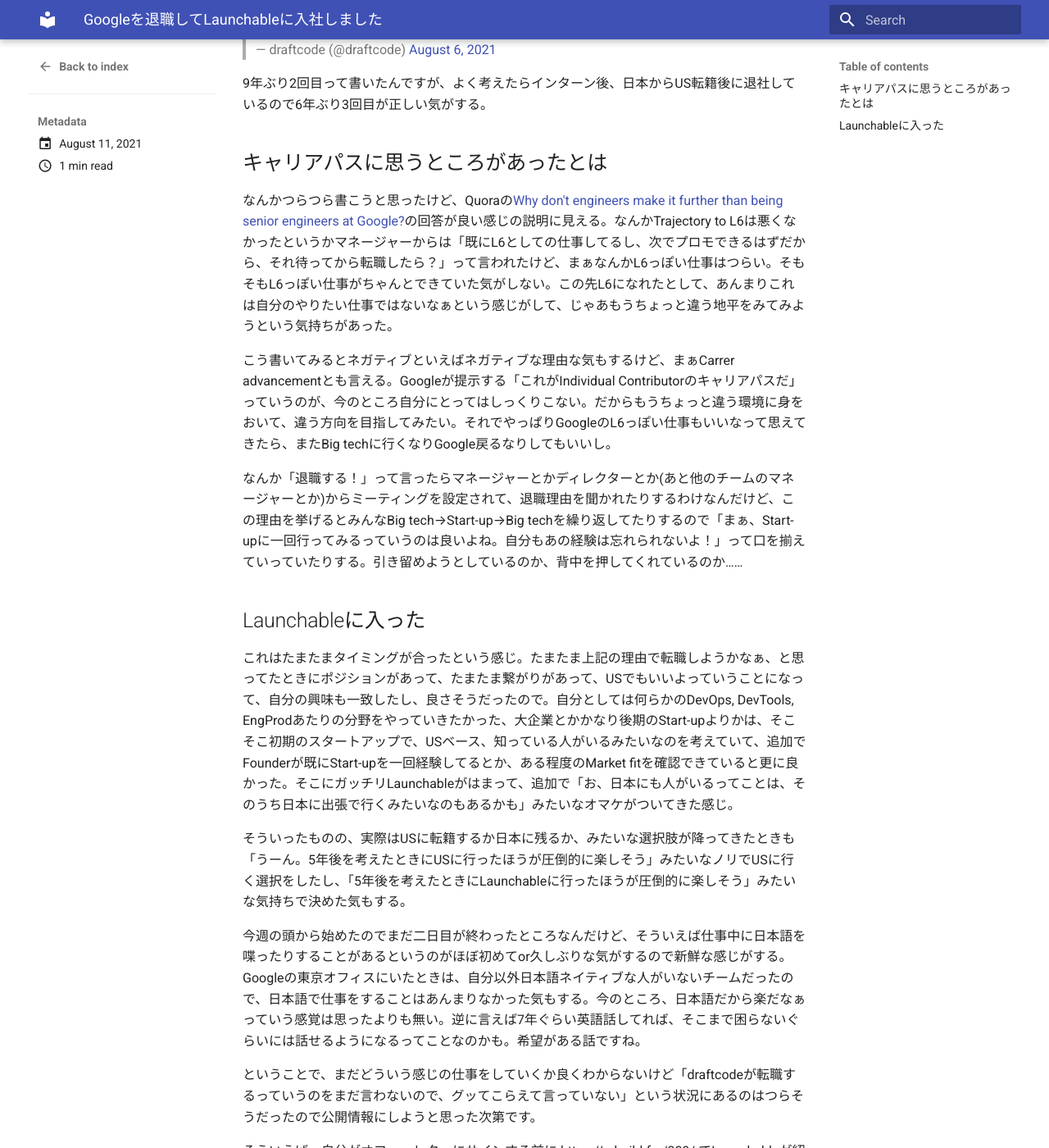
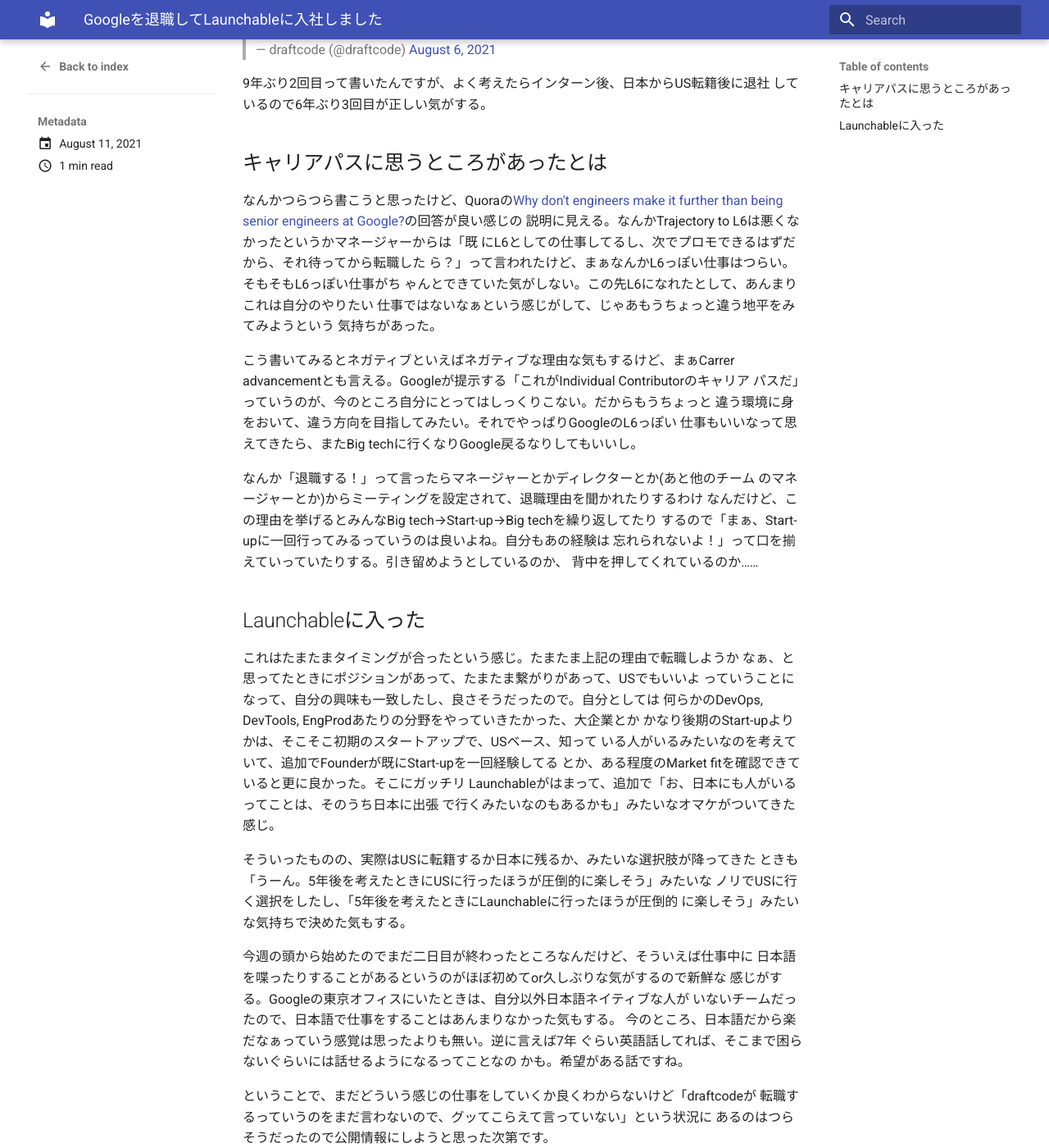
Before and after one commit to draftcode/draftcode.github.com, an MkDocs documentation site: the page built from docs/blog/posts/2021-08-11-googleを退職してlaunchableに入社しました.md, in a window 1280 px wide and 1400 px high, scrolled down 423 px. Shown: the whole window at 82% size. Built offline with MkDocs 1.6.1 and Material for MkDocs 9.7.7, drawn with Linux system fonts in a browser that asks for light colours; comment, search, counter and statistics services are not loaded; some of the changed text lies outside the part shown.

```diff
--- a/docs/blog/posts/2021-08-11-googleを退職してlaunchableに入社しました.md
+++ b/docs/blog/posts/2021-08-11-googleを退職してlaunchableに入社しました.md
@@ -2,30 +2,72 @@
 title: Googleを退職してLaunchableに入社しました
 date: 2021-08-11T00:29:53-07:00
 ---
-新卒でGoogleに入社して7年ちょっと経って、なんか最近社内・社外問わず転職しているひとをチラホラ見るし、ちょっとキャリアパスを真面目に考えたら転職してもいいかなぁと思ったので転職した。ちょうどいい時期に[Launchable](https://www.launchableinc.com/)にポジションがあったので、コンタクトをとって採用パスにのせてもらったら、採用された感じ。
+
+新卒でGoogleに入社して7年ちょっと経って、なんか最近社内・社外問わず転職している
+ひとをチラホラ見るし、ちょっとキャリアパスを真面目に考えたら転職してもいいかなぁ
+と思ったので転職した。ちょうどいい時期に[Launchable](https://www.launchableinc.com/)
+にポジションがあったので、コンタクトをとって採用パスにのせてもらったら、採用され
+た感じ。
 
 <blockquote class="twitter-tweet"><p lang="ja" dir="ltr">机ついた！ちなみに今日が最終出社です。 <a href="https://t.co/hE1djPvi8P">pic.twitter.com/hE1djPvi8P</a></p>&mdash; draftcode (@draftcode) <a href="https://twitter.com/draftcode/status/1423698264952512516?ref_src=twsrc%5Etfw">August 6, 2021</a></blockquote> <script async src="https://platform.twitter.com/widgets.js" charset="utf-8"></script>
 
 <blockquote class="twitter-tweet"><p lang="ja" dir="ltr">Google退社（9年ぶり2回目）</p>&mdash; draftcode (@draftcode) <a href="https://twitter.com/draftcode/status/1423738230478827521?ref_src=twsrc%5Etfw">August 6, 2021</a></blockquote> <script async src="https://platform.twitter.com/widgets.js" charset="utf-8"></script>
 
-9年ぶり2回目って書いたんですが、よく考えたらインターン後、日本からUS転籍後に退社しているので6年ぶり3回目が正しい気がする。
+9年ぶり2回目って書いたんですが、よく考えたらインターン後、日本からUS転籍後に退社
+しているので6年ぶり3回目が正しい気がする。
 
 ## キャリアパスに思うところがあったとは
 
-なんかつらつら書こうと思ったけど、Quoraの[Why don't engineers make it further than being senior engineers at Google?](https://qr.ae/pGgSbC)の回答が良い感じの説明に見える。なんかTrajectory to L6は悪くなかったというかマネージャーからは「既にL6としての仕事してるし、次でプロモできるはずだから、それ待ってから転職したら？」って言われたけど、まぁなんかL6っぽい仕事はつらい。そもそもL6っぽい仕事がちゃんとできていた気がしない。この先L6になれたとして、あんまりこれは自分のやりたい仕事ではないなぁという感じがして、じゃあもうちょっと違う地平をみてみようという気持ちがあった。
+なんかつらつら書こうと思ったけど、Quoraの[Why don't engineers make it further
+than being senior engineers at Google?](https://qr.ae/pGgSbC)の回答が良い感じの
+説明に見える。なんかTrajectory to L6は悪くなかったというかマネージャーからは「既
+にL6としての仕事してるし、次でプロモできるはずだから、それ待ってから転職した
+ら？」って言われたけど、まぁなんかL6っぽい仕事はつらい。そもそもL6っぽい仕事がち
+ゃんとできていた気がしない。この先L6になれたとして、あんまりこれは自分のやりたい
+仕事ではないなぁという感じがして、じゃあもうちょっと違う地平をみてみようという
+気持ちがあった。
 
-こう書いてみるとネガティブといえばネガティブな理由な気もするけど、まぁCarrer advancementとも言える。Googleが提示する「これがIndividual Contributorのキャリアパスだ」っていうのが、今のところ自分にとってはしっくりこない。だからもうちょっと違う環境に身をおいて、違う方向を目指してみたい。それでやっぱりGoogleのL6っぽい仕事もいいなって思えてきたら、またBig techに行くなりGoogle戻るなりしてもいいし。
+こう書いてみるとネガティブといえばネガティブな理由な気もするけど、まぁCarrer
+advancementとも言える。Googleが提示する「これがIndividual Contributorのキャリア
+パスだ」っていうのが、今のところ自分にとってはしっくりこない。だからもうちょっと
+違う環境に身をおいて、違う方向を目指してみたい。それでやっぱりGoogleのL6っぽい
+仕事もいいなって思えてきたら、またBig techに行くなりGoogle戻るなりしてもいいし。
 
-なんか「退職する！」って言ったらマネージャーとかディレクターとか(あと他のチームのマネージャーとか)からミーティングを設定されて、退職理由を聞かれたりするわけなんだけど、この理由を挙げるとみんなBig tech→Start-up→Big techを繰り返してたりするので「まぁ、Start-upに一回行ってみるっていうのは良いよね。自分もあの経験は忘れられないよ！」って口を揃えていっていたりする。引き留めようとしているのか、背中を押してくれているのか……
+なんか「退職する！」って言ったらマネージャーとかディレクターとか(あと他のチーム
+のマネージャーとか)からミーティングを設定されて、退職理由を聞かれたりするわけ
+なんだけど、この理由を挙げるとみんなBig tech→Start-up→Big techを繰り返してたり
+するので「まぁ、Start-upに一回行ってみるっていうのは良いよね。自分もあの経験は
+忘れられないよ！」って口を揃えていっていたりする。引き留めようとしているのか、
+背中を押してくれているのか……
 
 ## Launchableに入った
 
-これはたまたまタイミングが合ったという感じ。たまたま上記の理由で転職しようかなぁ、と思ってたときにポジションがあって、たまたま繋がりがあって、USでもいいよっていうことになって、自分の興味も一致したし、良さそうだったので。自分としては何らかのDevOps, DevTools, EngProdあたりの分野をやっていきたかった、大企業とかかなり後期のStart-upよりかは、そこそこ初期のスタートアップで、USベース、知っている人がいるみたいなのを考えていて、追加でFounderが既にStart-upを一回経験してるとか、ある程度のMarket fitを確認できていると更に良かった。そこにガッチリLaunchableがはまって、追加で「お、日本にも人がいるってことは、そのうち日本に出張で行くみたいなのもあるかも」みたいなオマケがついてきた感じ。
+これはたまたまタイミングが合ったという感じ。たまたま上記の理由で転職しようか
+なぁ、と思ってたときにポジションがあって、たまたま繋がりがあって、USでもいいよ
+っていうことになって、自分の興味も一致したし、良さそうだったので。自分としては
+何らかのDevOps, DevTools, EngProdあたりの分野をやっていきたかった、大企業とか
+かなり後期のStart-upよりかは、そこそこ初期のスタートアップで、USベース、知って
+いる人がいるみたいなのを考えていて、追加でFounderが既にStart-upを一回経験してる
+とか、ある程度のMarket fitを確認できていると更に良かった。そこにガッチリ
+Launchableがはまって、追加で「お、日本にも人がいるってことは、そのうち日本に出張
+で行くみたいなのもあるかも」みたいなオマケがついてきた感じ。
 
-そういったものの、実際はUSに転籍するか日本に残るか、みたいな選択肢が降ってきたときも「うーん。5年後を考えたときにUSに行ったほうが圧倒的に楽しそう」みたいなノリでUSに行く選択をしたし、「5年後を考えたときにLaunchableに行ったほうが圧倒的に楽しそう」みたいな気持ちで決めた気もする。
+そういったものの、実際はUSに転籍するか日本に残るか、みたいな選択肢が降ってきた
+ときも「うーん。5年後を考えたときにUSに行ったほうが圧倒的に楽しそう」みたいな
+ノリでUSに行く選択をしたし、「5年後を考えたときにLaunchableに行ったほうが圧倒的
+に楽しそう」みたいな気持ちで決めた気もする。
 
-今週の頭から始めたのでまだ二日目が終わったところなんだけど、そういえば仕事中に日本語を喋ったりすることがあるというのがほぼ初めてor久しぶりな気がするので新鮮な感じがする。Googleの東京オフィスにいたときは、自分以外日本語ネイティブな人がいないチームだったので、日本語で仕事をすることはあんまりなかった気もする。今のところ、日本語だから楽だなぁっていう感覚は思ったよりも無い。逆に言えば7年ぐらい英語話してれば、そこまで困らないぐらいには話せるようになるってことなのかも。希望がある話ですね。
+今週の頭から始めたのでまだ二日目が終わったところなんだけど、そういえば仕事中に
+日本語を喋ったりすることがあるというのがほぼ初めてor久しぶりな気がするので新鮮な
+感じがする。Googleの東京オフィスにいたときは、自分以外日本語ネイティブな人が
+いないチームだったので、日本語で仕事をすることはあんまりなかった気もする。
+今のところ、日本語だから楽だなぁっていう感覚は思ったよりも無い。逆に言えば7年
+ぐらい英語話してれば、そこまで困らないぐらいには話せるようになるってことなの
+かも。希望がある話ですね。
 
-ということで、まだどういう感じの仕事をしていくか良くわからないけど「draftcodeが転職するっていうのをまだ言わないので、グッてこらえて言っていない」という状況にあるのはつらそうだったので公開情報にしようと思った次第です。
+ということで、まだどういう感じの仕事をしていくか良くわからないけど「draftcodeが
+転職するっていうのをまだ言わないので、グッてこらえて言っていない」という状況に
+あるのはつらそうだったので公開情報にしようと思った次第です。
 
-そういえば、自分がオファーレターにサインする前に https://rebuild.fm/309/ でLaunchableが紹介されたのだけど、これはRebuild転職にあたるのだろうか。
+そういえば、自分がオファーレターにサインする前に https://rebuild.fm/309/ で
+Launchableが紹介されたのだけど、これはRebuild転職にあたるのだろうか。
--- a/mkdocs.yml
+++ b/mkdocs.yml
@@ -8,6 +8,8 @@
     - navigation.indexes
 markdown_extensions:
   - def_list
+  - markdown_cjk_spacing.cjk_spacing:
+      segment_break: true
 plugins:
   - blog
   - search
@@ -17,5 +19,36 @@
   - index.md
   - classname_cheatsheet.md
   - computer_memo.md
-  - 昔のコンテンツ/index.md
+  - 昔のコンテンツ:
+    - 昔のコンテンツ/index.md
+    - 進捗:
+      - 昔のコンテンツ/進捗/201308_book_review.md
+      - 昔のコンテンツ/進捗/201309_book_review.md
+      - 昔のコンテンツ/進捗/be_evil.md
+      - 昔のコンテンツ/進捗/ceremony_for_prospective_employees.md
+      - 昔のコンテンツ/進捗/devcamp.md
+      - 昔のコンテンツ/進捗/diary_contents.md
+      - 昔のコンテンツ/進捗/espresso_machine.md
+      - 昔のコンテンツ/進捗/get_back_in_my_life.md
+      - 昔のコンテンツ/進捗/haircut.md
+      - 昔のコンテンツ/進捗/incense.md
+      - 昔のコンテンツ/進捗/making_sushi.md
+      - 昔のコンテンツ/進捗/nexus5_crash.md
+      - 昔のコンテンツ/進捗/oden.md
+      - 昔のコンテンツ/進捗/pacific_rim.md
+      - 昔のコンテンツ/進捗/star_trek_into_darkness.md
+      - 昔のコンテンツ/進捗/to_be_a_godfather.md
+      - 昔のコンテンツ/進捗/useful_japanese_phrases.md
+      - 昔のコンテンツ/進捗/washlet.md
+      - 昔のコンテンツ/進捗/worksite_cafeteria.md
+    - 進捗メモ:
+      - 昔のコンテンツ/進捗メモ/0.md
+      - 昔のコンテンツ/進捗メモ/1.md
+      - 昔のコンテンツ/進捗メモ/2.md
+      - 昔のコンテンツ/進捗メモ/3.md
+      - 昔のコンテンツ/進捗メモ/4.md
+      - 昔のコンテンツ/進捗メモ/5.md
+      - 昔のコンテンツ/進捗メモ/6.md
+      - 昔のコンテンツ/進捗メモ/7.md
+      - 昔のコンテンツ/進捗メモ/8.md
   - Blog: blog/index.md
--- a/pyproject.toml
+++ b/pyproject.toml
@@ -3,7 +3,7 @@
 version = "0.1.0"
 description = ""
 authors = [{ name = "Masaya Suzuki", email = "draftcode@gmail.com" }]
-dependencies = ["mkdocs-material"]
+dependencies = ["mkdocs-material", "markdown-cjk-spacing"]
 requires-python = ">= 3.8"
 
 [build-system]
```
Also changed, not shown: docs/blog/posts/2021-02-08-ray-tracing-in-one-weekendやった.md (+1 -1 lines), docs/blog/posts/2024-06-09-キャッシュフローを考慮して賃貸と分譲を比較する.md (added, +572 -0 lines), docs/昔のコンテンツ/index.md (+0 -2 lines), 2 other files.
